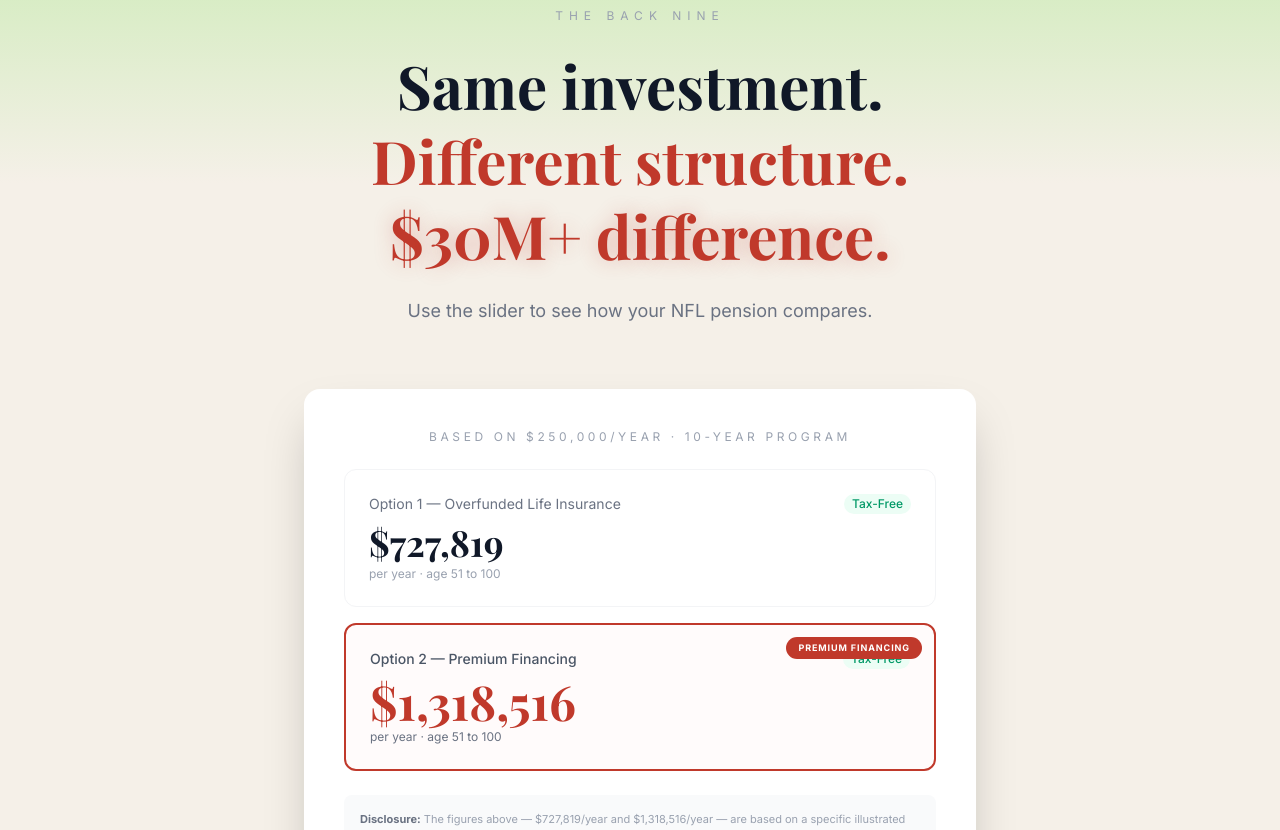
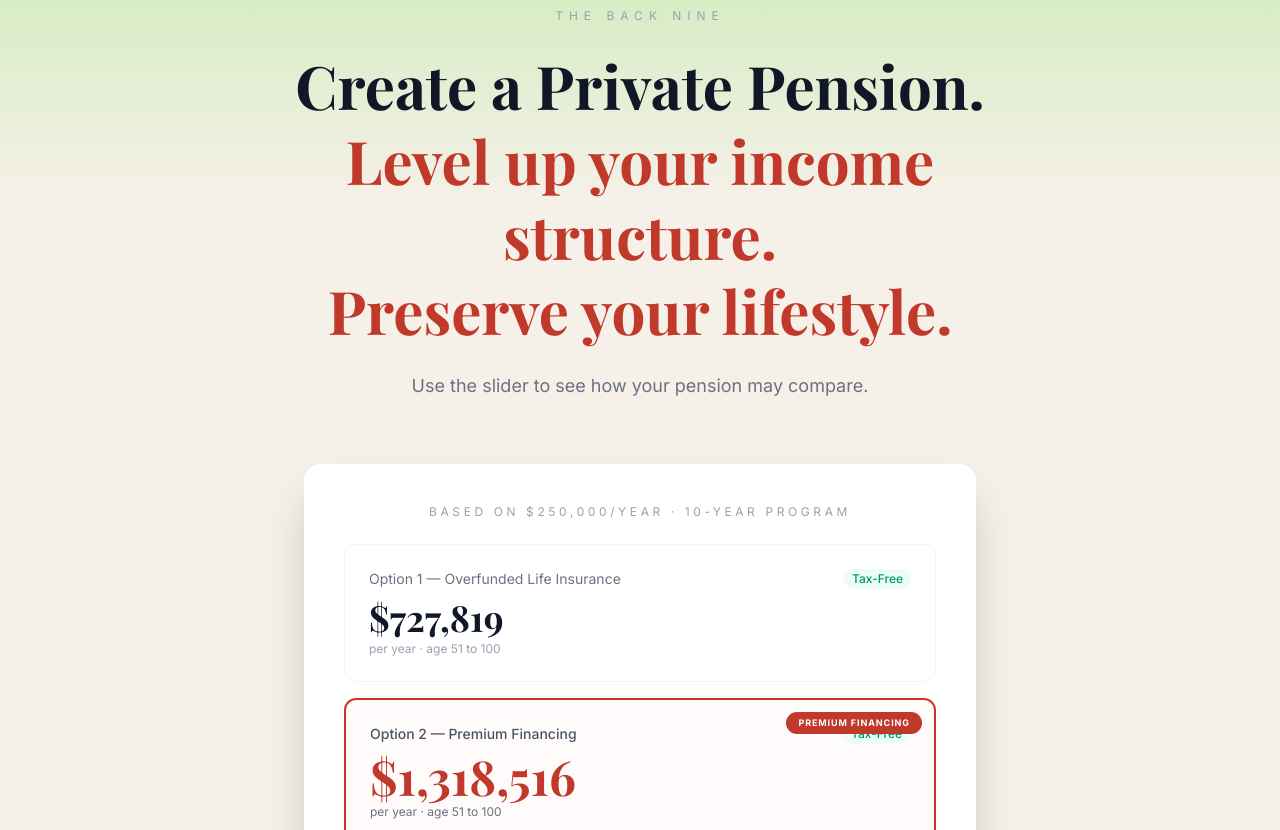
Before and after one commit to tneville65/thebacknine, a Next.js app: page / in a window 1280 px wide. Shown: the part 2600-3430 px from the top of the page. Built offline with nearby package versions, Linux system fonts and the light colour scheme; a web font is replaced by a local one.

Commit message:
copy: update back nine section headline and sub-copy

```diff
--- a/app/page.tsx
+++ b/app/page.tsx
@@ -568,13 +568,11 @@ export default function Page() {
           <FadeUp className="text-center mb-16">
             <p className="text-gray-400 text-xs uppercase tracking-[0.5em] mb-6">The back nine</p>
             <h2 className="font-serif text-4xl md:text-5xl lg:text-6xl font-bold text-gray-900 leading-tight">
-              Same investment.<br />
-              <span className="text-[#c0392b]">Different structure.</span><br />
-              <span className="text-[#c0392b] font-serif font-bold">
-                <CountUp end={30} prefix="$" suffix="M+ difference." duration={2.5} />
-              </span>
+              Create a Private Pension.<br />
+              <span className="text-[#c0392b]">Level up your income structure.</span><br />
+              <span className="text-[#c0392b] font-serif font-bold">Preserve your lifestyle.</span>
             </h2>
-            <p className="text-gray-500 mt-6 text-lg">Use the slider to see how your NFL pension compares.</p>
+            <p className="text-gray-500 mt-6 text-lg">Use the slider to see how your pension may compare.</p>
           </FadeUp>
 
           <FadeUp delay={0.15}>
```
